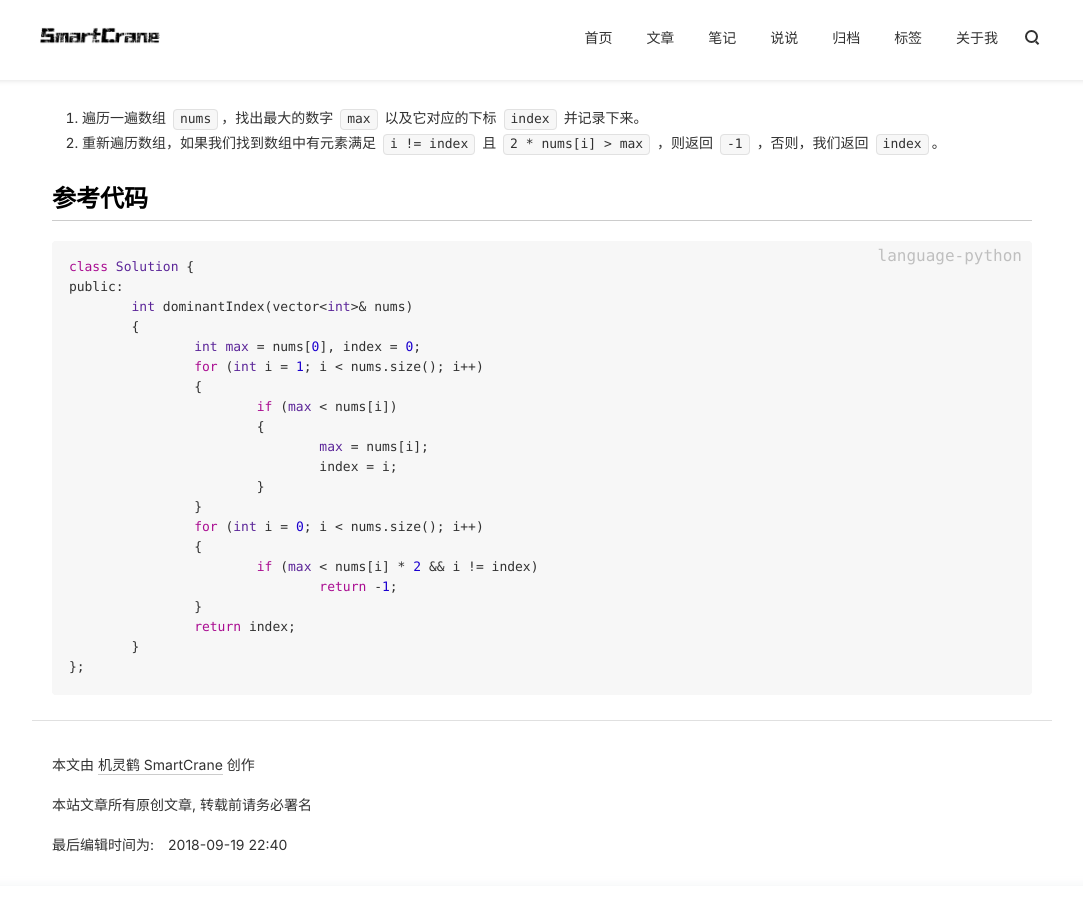
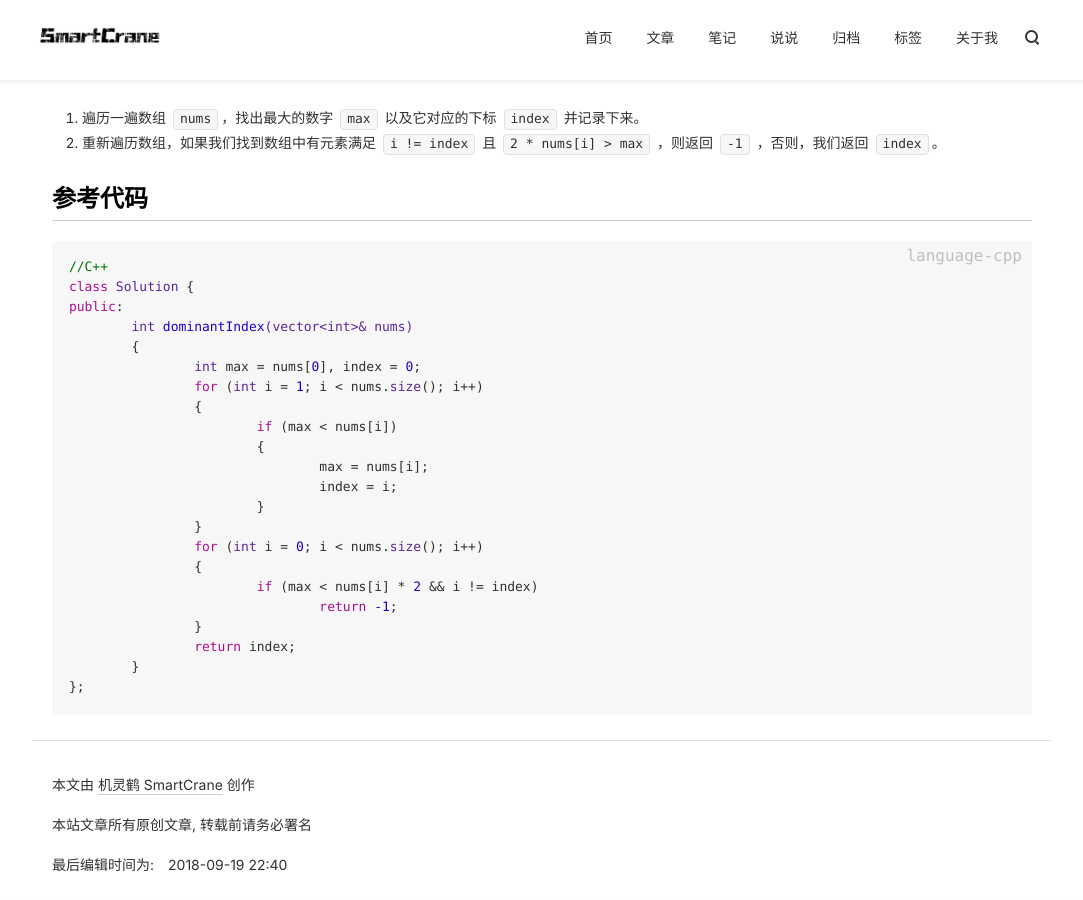
Before and after one commit to smartcrane2/smartcrane2.github.io, a Jekyll site: the page built from _posts/Leetcode/2018-09-19-Leetcode747.md, in a window 1280 px wide and 900 px high, scrolled down 993 px. Shown: the whole window, without its empty margins (98-1181 px from the left). Built offline with Jekyll 4.4.1, drawn with Linux system fonts in a browser that asks for light colours; nearby versions of some CDN libraries; comment, search, counter and statistics services are not loaded.

````diff
--- a/_posts/Leetcode/2018-09-19-Leetcode747.md
+++ b/_posts/Leetcode/2018-09-19-Leetcode747.md
@@ -44,6 +44,7 @@ Explanation: 4 isn't at least as big as twice the value of 3, so we return -1.
 ## 参考代码
 
 ```
+//C++
 class Solution {
 public:
 	int dominantIndex(vector<int>& nums)
````
